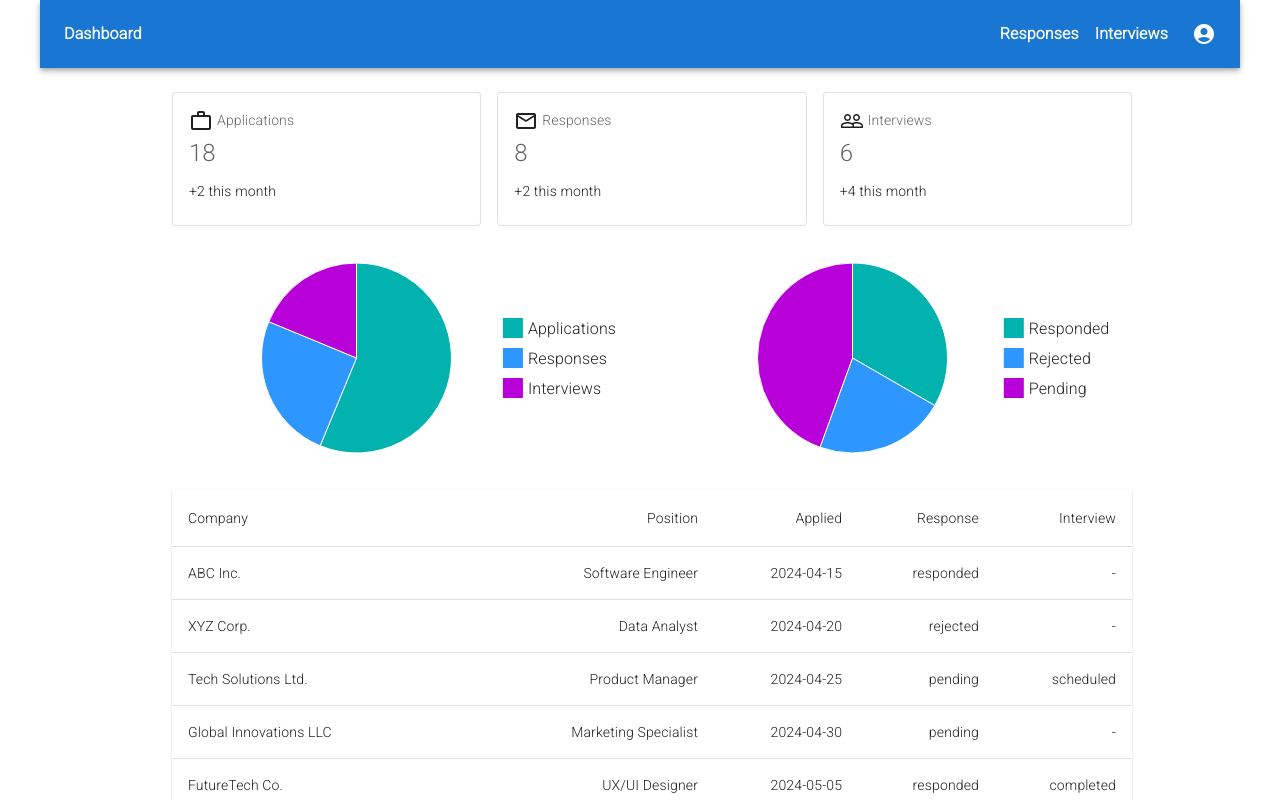
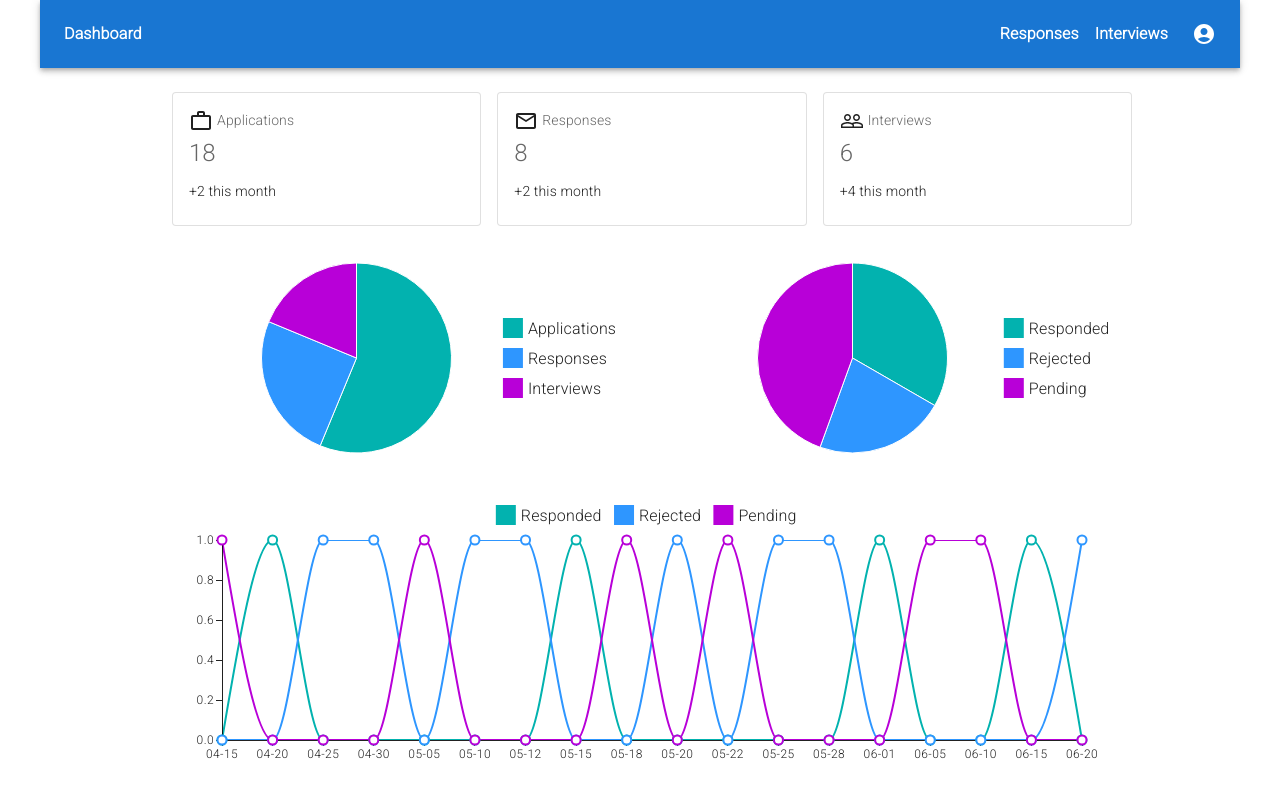
Before and after one commit to my-personal-and-school-projects/dmit-2008-assignment-02, a Next.js app: page / in a window 1280 px wide. Shown: the top 800 px of the page. Built offline with nearby package versions, Linux system fonts and the light colour scheme.

Commit message:
Completed First Challenge Functionality

```diff
--- /dev/null
+++ b/components/LineDataChart.js
@@ -0,0 +1,22 @@
+import { Box } from "@mui/material";
+import { LineChart } from "@mui/x-charts/LineChart";
+
+/**
+ * The function creates a line chart based on the MUI X Docs samples
+ * @param {*} props
+ * @returns A line chart displaying the applications info & status
+ */
+export default function LineDataChart(props) {
+  return (
+    <LineChart
+      style={{ width: "100%" }}
+      height={300}
+      series={[
+        { data: props.aData, label: "Responded" },
+        { data: props.bData, label: "Rejected" },
+        { data: props.cData, label: "Pending" },
+      ]}
+      xAxis={[{ scaleType: "point", data: props.xLabels }]}
+    />
+  );
+}
--- a/pages/index.js
+++ b/pages/index.js
@@ -1,13 +1,14 @@
 import "@fontsource/roboto/300.css";
 import NavBar from "@/components/NavBar";
 import DashboardCard from "@/components/DashboardCard";
-import { Container, Box, Grid } from "@mui/material";
+import { Container, Box, Grid, Typography } from "@mui/material";
 import ApplicationDataTable from "@/components/ApplicationDataTable";
 import { dashboardData } from "@/dashboard-data";
 import WorkOutlineIcon from "@mui/icons-material/WorkOutline";
 import MailOutlineIcon from "@mui/icons-material/MailOutline";
 import PeopleOutlineIcon from "@mui/icons-material/PeopleOutline";
 import PieDataChart from "@/components/PieDataChart";
+import LineDataChart from "@/components/LineDataChart";
 
 export default function Home() {
   const { applications, responses, interviews } = dashboardData;
@@ -34,19 +35,54 @@ export default function Home() {
   const rejectedApps = getAppStatus("rejected");
   const pendingApps = getAppStatus("pending");
 
-  //App info for the first chart
+  //App info for the first pie chart
   const chart1Data = [
     { id: 0, value: applications.total, label: "Applications" },
     { id: 1, value: responses.total, label: "Responses" },
     { id: 2, value: interviews.total, label: "Interviews" },
   ];
 
-  //App status for the second chart
+  //App status for the second pie chart
   const chart2Data = [
     { id: 0, value: respondedApps.length, label: "Responded" },
     { id: 1, value: rejectedApps.length, label: "Rejected" },
     { id: 2, value: pendingApps.length, label: "Pending" },
   ];
+
+  /**
+   * This function creates an array of the number of apps by the "applied" date
+   * according to its status
+   * @param {*} appStatus
+   * @returns the count of apps filtered by the "applied" date according to its status
+   */
+  function getAppDatesByStatus(appStatus) {
+    const appDates = {};
+    appStatus.forEach((app) => {
+      const date = app.applied;
+
+      if (appDates[date]) {
+        appDates[date] += 1;
+      } else {
+        appDates[date] = 1;
+      }
+    });
+
+    return appDates;
+  }
+
+  const pendingAppsCount = getAppDatesByStatus(pendingApps);
+  const respondedAppsCount = getAppDatesByStatus(respondedApps);
+  const rejectedAppsCount = getAppDatesByStatus(rejectedApps);
+
+  const appDates = dashboardData.job_application_data.map((app) => app.applied);
+  const xLabels = dashboardData.job_application_data.map((app) =>
+    app.applied.slice(5)
+  );
+  const aData = appDates.map((app) => rejectedAppsCount[app] || 0);
+  const bData = appDates.map((app) => pendingAppsCount[app] || 0);
+  const cData = appDates.map((app) => respondedAppsCount[app] || 0);
+
+  //Array to store the dates of each app
 
   return (
     <>
@@ -85,6 +121,15 @@ export default function Home() {
               </Grid>
 
               <Grid item xs={12} style={{ marginTop: "2rem" }}>
+                <LineDataChart
+                  aData={aData}
+                  bData={bData}
+                  cData={cData}
+                  xLabels={xLabels}
+                />
+              </Grid>
+
+              <Grid item xs={12} style={{ marginTop: "2rem" }}>
                 <ApplicationDataTable
                   data={dashboardData.job_application_data}
                 />
```
Also changed, not shown: components/PieDataChart.js (+1 -10 lines).
